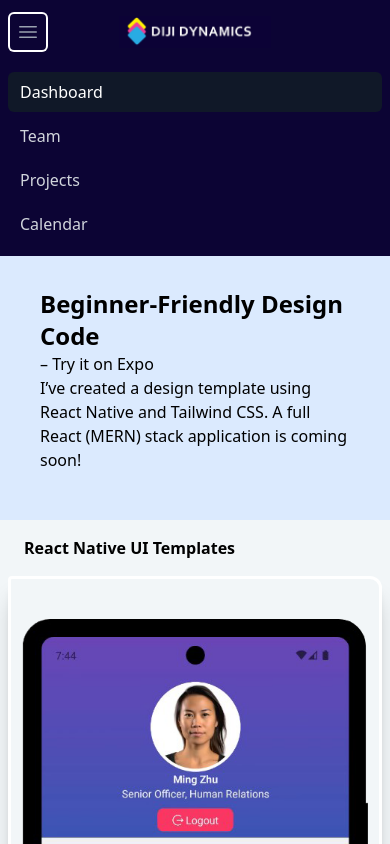
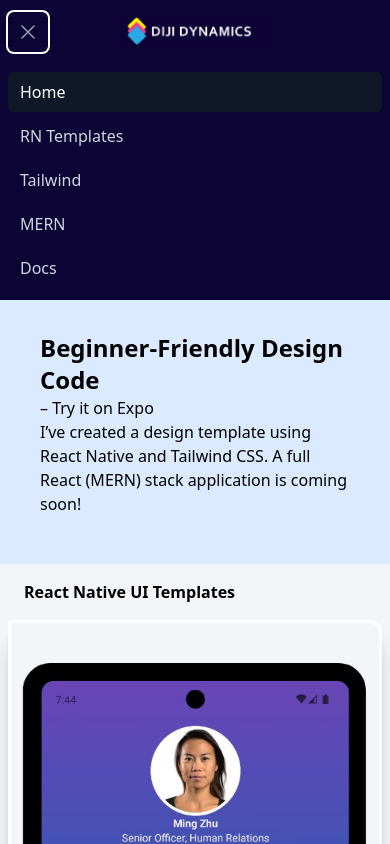
Before and after one commit to dijidynamics/dijidynamicsweb, a React (Vite) app: page / in a window 390 px wide. Both pictures are taken after a click on the button "Open main menu". Shown: the top 844 px of the page. Built offline with nearby package versions, Linux system fonts and the light colour scheme.

Commit message:
Update project navbar

```diff
--- a/src/components/Navbar.jsx
+++ b/src/components/Navbar.jsx
@@ -1,96 +1,73 @@
-import React from 'react'
+import React, { useState } from 'react';
 import weblog from '/dijistore-logo.jpg'
 import { BrowserRouter as Router, Routes, Route } from 'react-router-dom';
 
 import { Link } from 'react-router-dom';
 
 const Navbar = () => {
+
+ const [isMobileMenuOpen, setIsMobileMenuOpen] = useState(false);
+
+  const toggleMobileMenu = () => {
+    setIsMobileMenuOpen(!isMobileMenuOpen);
+  };
+
+
   return (
-    <div>
-       <nav className='bg-[#0c0434]'>
+    <nav className="bg-[#0c0434]">
       <div className="mx-auto max-w-7xl px-2 sm:px-6 lg:px-8">
         <div className="relative flex h-16 items-center justify-between">
           <div className="absolute inset-y-0 left-0 flex items-center sm:hidden">
-
-        <button type="button" className="relative inline-flex items-center justify-center rounded-md p-2 text-gray-400 hover:bg-gray-700 hover:text-white focus:ring-2 focus:ring-white focus:outline-hidden focus:ring-inset" aria-controls="mobile-menu" aria-expanded="false">
-          <span className="absolute -inset-0.5"></span>
+            <button
+              onClick={toggleMobileMenu}
+              type="button"
+              className="relative inline-flex items-center justify-center rounded-md p-2 text-gray-400 hover:bg-gray-700 hover:text-white focus:outline-none focus:ring-2 focus:ring-white"
+              aria-controls="mobile-menu"
+              aria-expanded={isMobileMenuOpen}
+            >
               <span className="sr-only">Open main menu</span>
-
-          <svg className="block size-6" fill="none" viewBox="0 0 24 24" stroke-width="1.5" stroke="currentColor" aria-hidden="true" data-slot="icon">
-            <path stroke-linecap="round" stroke-linejoin="round" d="M3.75 6.75h16.5M3.75 12h16.5m-16.5 5.25h16.5" />
+              {!isMobileMenuOpen ? (
+                <svg className="block size-6" fill="none" viewBox="0 0 24 24" strokeWidth="1.5" stroke="currentColor">
+                  <path strokeLinecap="round" strokeLinejoin="round" d="M3.75 6.75h16.5M3.75 12h16.5m-16.5 5.25h16.5" />
                 </svg>
-
-          <svg className="hidden size-6" fill="none" viewBox="0 0 24 24" stroke-width="1.5" stroke="currentColor" aria-hidden="true" data-slot="icon">
-            <path stroke-linecap="round" stroke-linejoin="round" d="M6 18 18 6M6 6l12 12" />
+              ) : (
+                <svg className="block size-6" fill="none" viewBox="0 0 24 24" strokeWidth="1.5" stroke="currentColor">
+                  <path strokeLinecap="round" strokeLinejoin="round" d="M6 18L18 6M6 6l12 12" />
                 </svg>
+              )}
             </button>
           </div>
           <div className="flex flex-1 items-center justify-center sm:items-stretch sm:justify-start">
             <div className="flex shrink-0 items-center">
-      {/*   <img className="h-8 w-auto" src="https://tailwindcss.com/plus-assets/img/logos/mark.svg?color=indigo&shade=500" alt="Your Company" />  */}
-          <img src={weblog} className='h-8' />
+              <img src={weblog} className="h-8" alt="Logo" />
             </div>
             <div className="hidden sm:ml-6 sm:block">
               <div className="flex space-x-4">
-
-           <Link to="/"  className="rounded-md bg-gray-900 px-3 py-2 text-sm font-medium text-white" aria-current="page">Home</Link>
+                <Link to="/" className="rounded-md bg-gray-900 px-3 py-2 text-sm font-medium text-white">Home</Link>
                 <Link to="/rn-templates" className="rounded-md px-3 py-2 text-sm font-medium text-gray-300 hover:bg-gray-700 hover:text-white">RN Templates</Link>
-            <Link to="/tailwind"  className="rounded-md px-3 py-2 text-sm font-medium text-gray-300 hover:bg-gray-700 hover:text-white">Tailwind</Link>
+                <Link to="/tailwind" className="rounded-md px-3 py-2 text-sm font-medium text-gray-300 hover:bg-gray-700 hover:text-white">Tailwind</Link>
                 <Link to="/mern" className="rounded-md px-3 py-2 text-sm font-medium text-gray-300 hover:bg-gray-700 hover:text-white">MERN</Link>
                 <Link to="/docs" className="rounded-md px-3 py-2 text-sm font-medium text-gray-300 hover:bg-gray-700 hover:text-white">Docs</Link>
-
+              </div>
+            </div>
           </div>
         </div>
       </div>
 
-
-      <div className="absolute inset-y-0 right-0 flex items-center pr-2 sm:static sm:inset-auto sm:ml-6 sm:pr-0">
-
-      {/*
-        <button type="button" className="relative rounded-full bg-gray-800 p-1 text-gray-400 hover:text-white focus:ring-2 focus:ring-white focus:ring-offset-2 focus:ring-offset-gray-800 focus:outline-hidden">
-          <span className="absolute -inset-1.5"></span>
-          <span className="sr-only">View notifications</span>
-          <svg className="size-6" fill="none" viewBox="0 0 24 24" stroke-width="1.5" stroke="currentColor" aria-hidden="true" data-slot="icon">
-            <path stroke-linecap="round" stroke-linejoin="round" d="M14.857 17.082a23.848 23.848 0 0 0 5.454-1.31A8.967 8.967 0 0 1 18 9.75V9A6 6 0 0 0 6 9v.75a8.967 8.967 0 0 1-2.312 6.022c1.733.64 3.56 1.085 5.455 1.31m5.714 0a24.255 24.255 0 0 1-5.714 0m5.714 0a3 3 0 1 1-5.714 0" />
-          </svg>
-        </button>
-*/}
-
-
-  {/*      <div className="relative ml-3">
-          <div>
-            <button type="button" className="relative flex rounded-full bg-gray-800 text-sm focus:ring-2 focus:ring-white focus:ring-offset-2 focus:ring-offset-gray-800 focus:outline-hidden" id="user-menu-button" aria-expanded="false" aria-haspopup="true">
-              <span className="absolute -inset-1.5"></span>
-              <span className="sr-only">Open user menu</span>
-              <img className="size-8 rounded-full" src="https://images.unsplash.com/photo-1472099645785-5658abf4ff4e?ixlib=rb-1.2.1&ixid=eyJhcHBfaWQiOjEyMDd9&auto=format&fit=facearea&facepad=2&w=256&h=256&q=80" alt="" />
-            </button>
-          </div>
-
-          <div className="absolute right-0 z-10 mt-2 w-48 origin-top-right rounded-md bg-white py-1 shadow-lg ring-1 ring-black/5 focus:outline-hidden" role="menu" aria-orientation="vertical" aria-labelledby="user-menu-button" tabindex="-1">
-
-            <a href="#" className="block px-4 py-2 text-sm text-gray-700" role="menuitem" tabindex="-1" id="user-menu-item-0">Your Profile</a>
-            <a href="#" className="block px-4 py-2 text-sm text-gray-700" role="menuitem" tabindex="-1" id="user-menu-item-1">Settings</a>
-            <a href="#" className="block px-4 py-2 text-sm text-gray-700" role="menuitem" tabindex="-1" id="user-menu-item-2">Sign out</a>
+      {/* Mobile menu */}
+      {isMobileMenuOpen && (
+        <div className="sm:hidden" id="mobile-menu">
+          <div className="space-y-1 px-2 pt-2 pb-3">
+            <Link to="/" className="block rounded-md bg-gray-900 px-3 py-2 text-base font-medium text-white" onClick={() => setIsMobileMenuOpen(false)}>Home</Link>
+            <Link to="/rn-templates" className="block rounded-md px-3 py-2 text-base font-medium text-gray-300 hover:bg-gray-700 hover:text-white" onClick={() => setIsMobileMenuOpen(false)}>RN Templates</Link>
+            <Link to="/tailwind" className="block rounded-md px-3 py-2 text-base font-medium text-gray-300 hover:bg-gray-700 hover:text-white" onClick={() => setIsMobileMenuOpen(false)}>Tailwind</Link>
+            <Link to="/mern" className="block rounded-md px-3 py-2 text-base font-medium text-gray-300 hover:bg-gray-700 hover:text-white" onClick={() => setIsMobileMenuOpen(false)}>MERN</Link>
+            <Link to="/docs" className="block rounded-md px-3 py-2 text-base font-medium text-gray-300 hover:bg-gray-700 hover:text-white" onClick={() => setIsMobileMenuOpen(false)}>Docs</Link>
           </div>
         </div>
-*/}
+      )}
+    </nav>
+  );
+};
 
-      </div>
-    </div>
-  </div>
-
-
-  <div className="sm:hidden" id="mobile-menu">
-    <div className="space-y-1 px-2 pt-2 pb-3">
-      <a href="#" className="block rounded-md bg-gray-900 px-3 py-2 text-base font-medium text-white" aria-current="page">Dashboard</a>
-      <a href="#" className="block rounded-md px-3 py-2 text-base font-medium text-gray-300 hover:bg-gray-700 hover:text-white">Team</a>
-      <a href="#" className="block rounded-md px-3 py-2 text-base font-medium text-gray-300 hover:bg-gray-700 hover:text-white">Projects</a>
-      <a href="#" className="block rounded-md px-3 py-2 text-base font-medium text-gray-300 hover:bg-gray-700 hover:text-white">Calendar</a>
-    </div>
-  </div>
-</nav>
-    </div>
-  )
-}
-
-export default Navbar
+export default Navbar;
```
Also changed, not shown: public/preview.jpg (added). Lines whose indentation alone changed are shown as unchanged.
